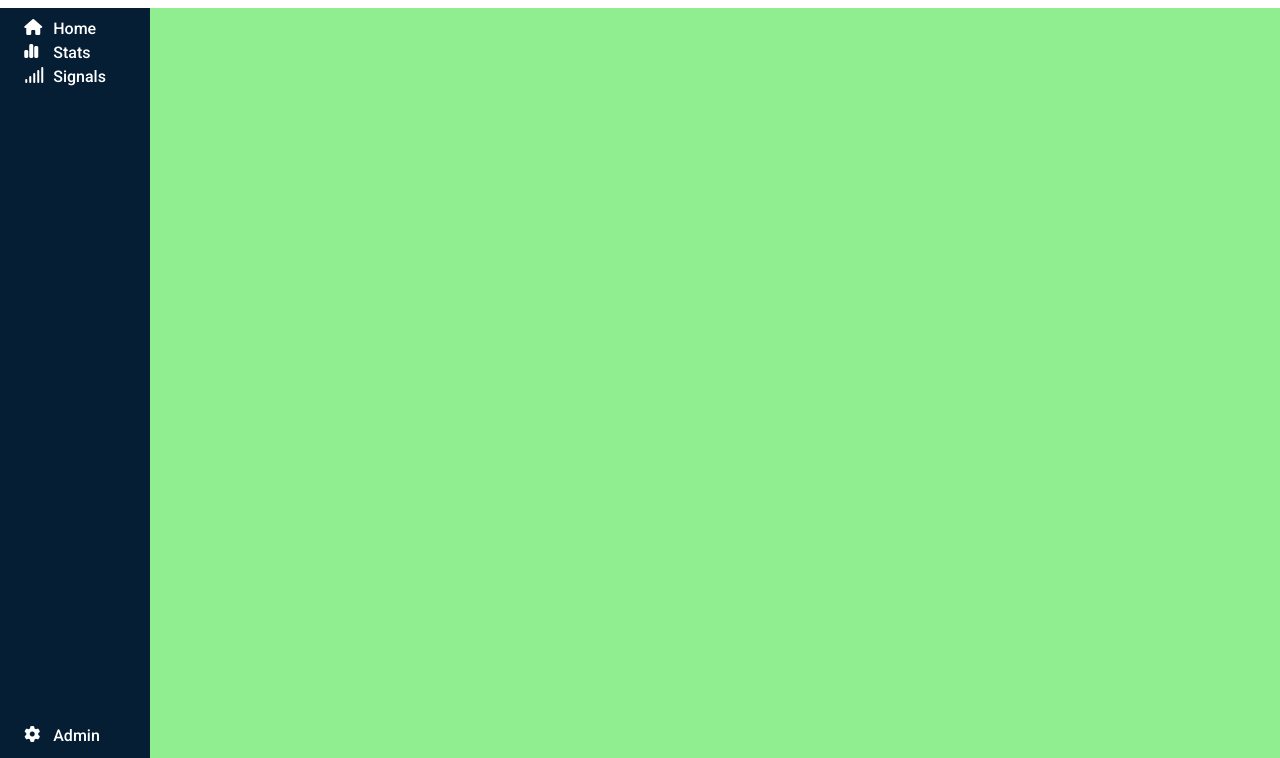
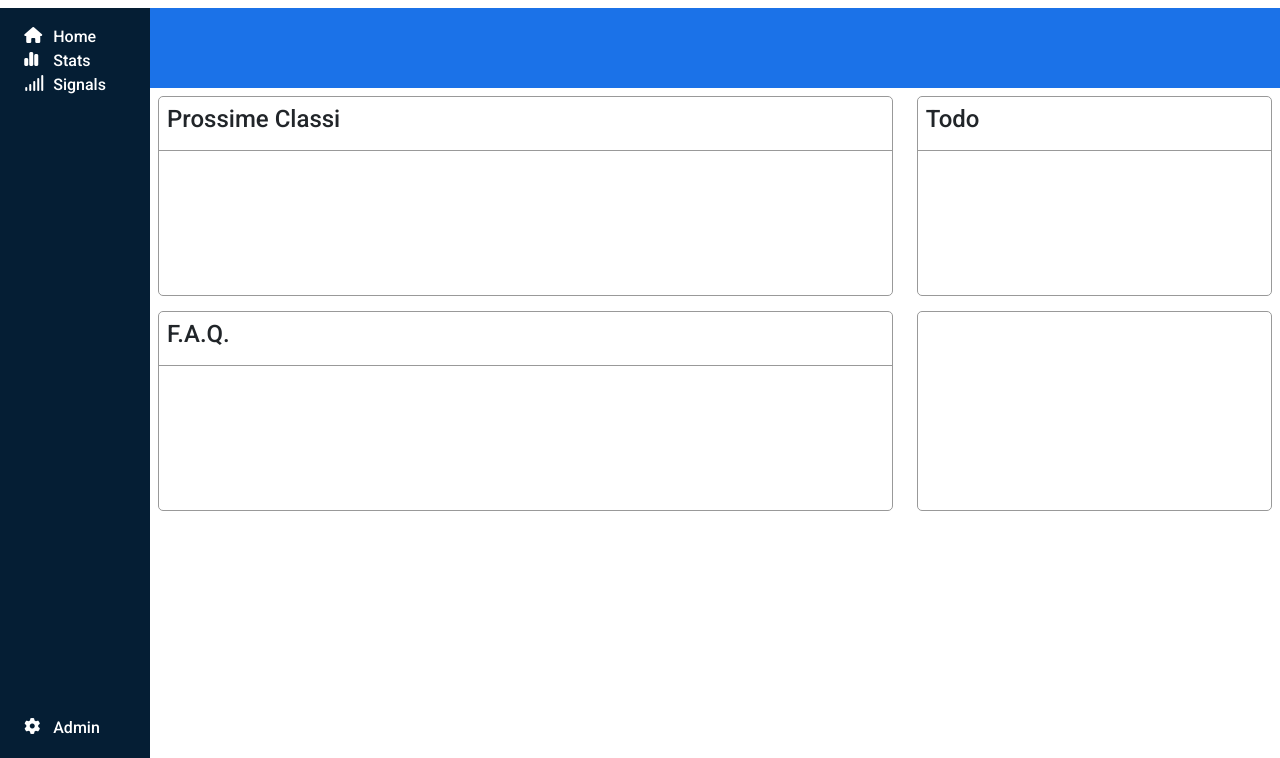
Before and after one commit to alessandraspalla/html-css-bootstrap-dashboard, a plain HTML site: page index.html in a window 1280 px wide. Shown: the part 42-800 px from the top of the page. Drawn offline with nearby package versions, Linux system fonts and the light colour scheme.

Commit message:
macro struttura main

```diff
--- a/css/style.css
+++ b/css/style.css
@@ -114,8 +114,27 @@ main {
     }
 }
 
+/* regole sezione bread-crumb */
+#bread_crumb{
+    background-color: #1b72e8;
+}
+
+/* regole item */
+.item {
+    border: 1px solid #999;
+    border-radius: 5px;
+    min-height: 200px;
+    margin-bottom: 15px;
+}
+
+.title {
+    padding: 8px;
+    border-bottom: 1px solid #999;
+}
+
+
 /* DEBUG */
 
-main {
-    background-color: lightgreen;
+#bread_crumb{
+    min-height: 80px;
 }
--- a/index.html
+++ b/index.html
@@ -50,7 +50,7 @@
     <div id="inferior">
 
         <!-- barra laterale -->
-        <aside class="d-flex flex-column py-2">
+        <aside class="d-flex flex-column py-3">
             <!-- sezione navigazione -->
             <nav>
                 <div class="row justify-content-center">
@@ -82,7 +82,58 @@
 
         <!-- parte corpo principale -->
         <main>
+            <!-- container BS -->
+            <div class="container-fluid p-0">
 
+                <!-- sezione -->
+                <section id="bread_crumb">
+
+                </section>
+
+                <!-- sezione -->
+                <section id="dash_board">
+                    <div class="row p-2">
+                        <div class="col-12 col-lg-8">
+                            <!-- sezione prossime classi -->
+                            <div class="col">
+                                <!-- item -->
+                                <div class="item">
+                                    <div class="title">
+                                        <h4>Prossime Classi</h4>
+                                    </div>
+                                </div>
+                            </div>
+                            <div class="col">
+                                <!-- item -->
+                                <div class="item">
+                                    <div class="title">
+                                        <h4>F.A.Q.</h4>
+                                    </div>
+
+                                </div>
+                            </div>
+                        </div>
+                        <div class="col-12 col-lg-4">
+                            <div class="col">
+                                <!-- item -->
+                                <div class="item">
+                                    <div class="title">
+                                        <h4>Todo</h4>
+                                    </div>
+
+                                </div>
+                            </div>
+                            <div class="col">
+                                <!-- item -->
+                                <div class="item">
+
+
+                                </div>
+                            </div>
+                        </div>
+                    </div>
+                </section>
+            </div>
         </main>
     </div>
 
```
